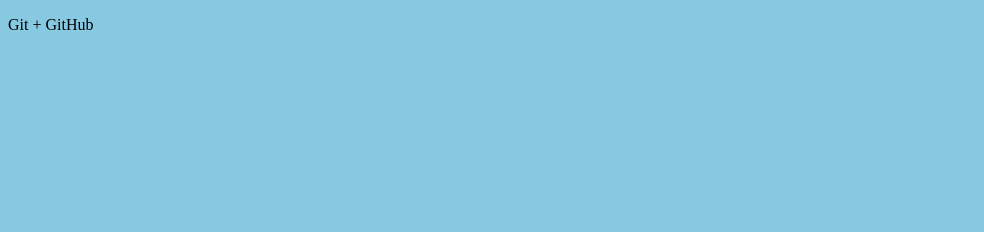
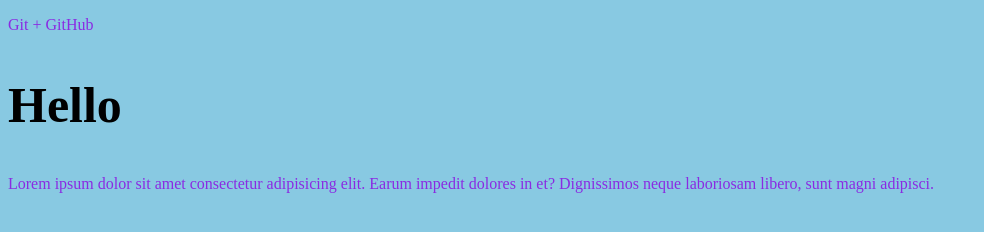
Before and after one commit to StasiyaN/gittest, a plain HTML site: page index.html in a window 1280 px wide. Shown: the whole page, without its empty margins (0-984 px from the left). Drawn offline with Linux system fonts and the light colour scheme.

Commit message:
first modification

```diff
--- a/css/styles.css
+++ b/css/styles.css
@@ -1,3 +1,10 @@
 body {
     background-color: #88c9e2;
 }
+p {
+    color:blueviolet
+}
+h2
+{
+    font-size: 50px;
+}
--- a/index.html
+++ b/index.html
@@ -8,7 +8,8 @@
 </head>
 <body>
 <p> Git + GitHub</p>
-
+<h2> Hello </h2>
+<p>Lorem ipsum dolor sit amet consectetur adipisicing elit. Earum impedit dolores in et? Dignissimos neque laboriosam libero, sunt magni adipisci.</p>
 
 
 </body>
```
